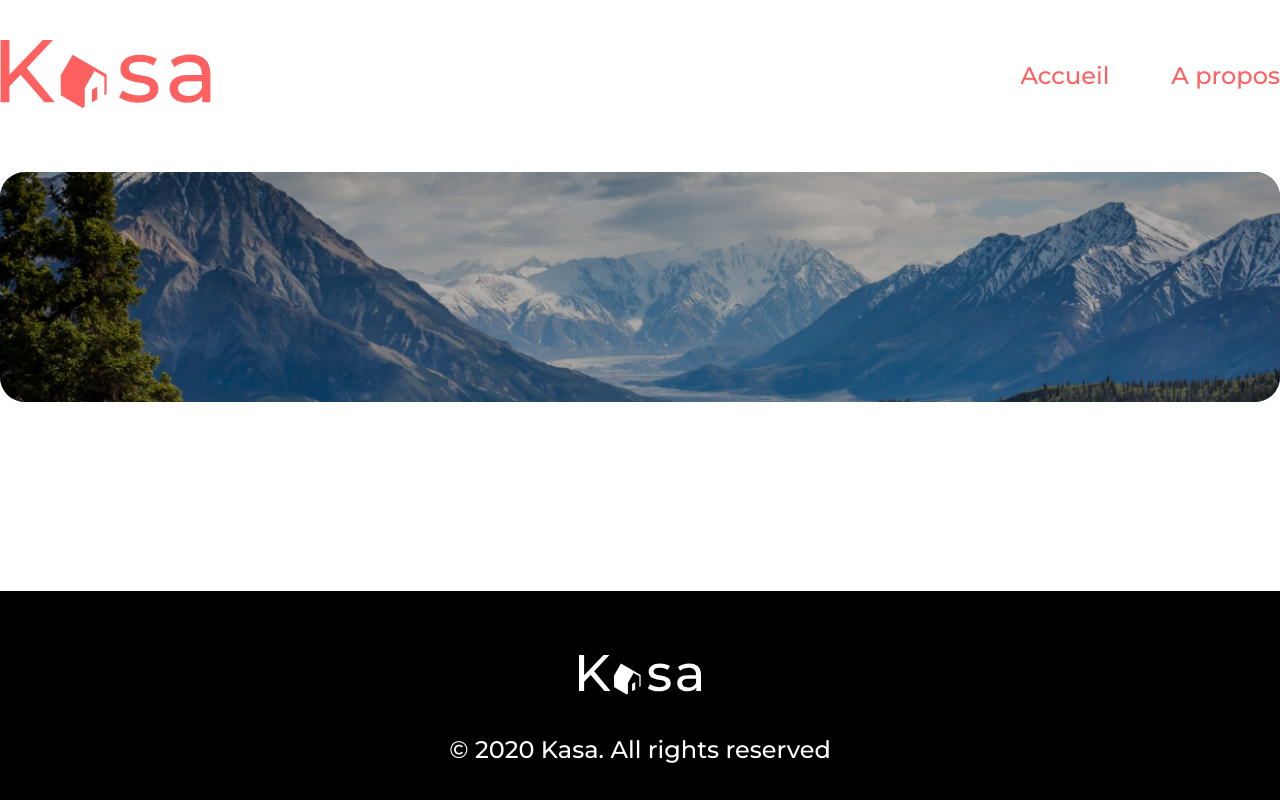
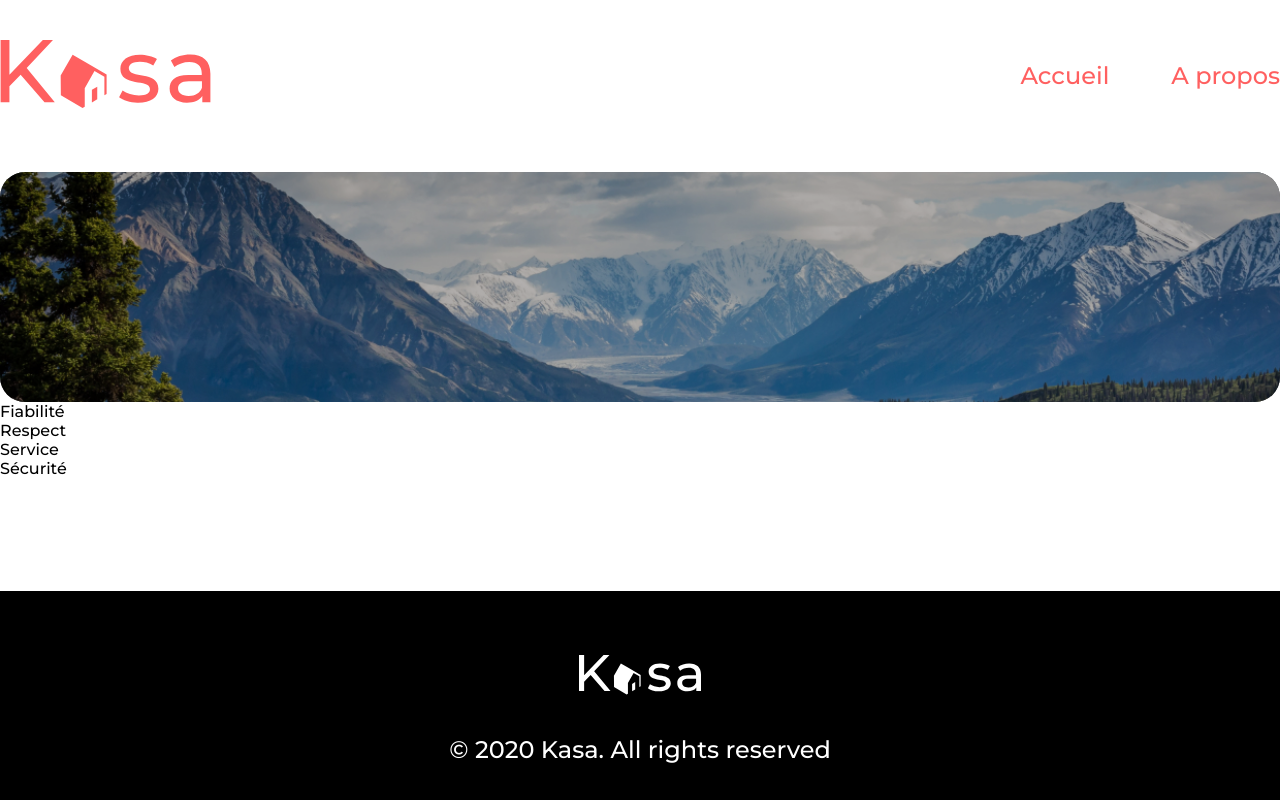
Before and after one commit to guillaumelhullier/kasa, a React (Create React App) app in the folder kasa/: page /about in a window 1280 px wide. Built offline with nearby package versions, Linux system fonts and the light colour scheme.

Commit message:
Collapse

```diff
--- a/kasa/src/components/Collapse/Collapse.jsx
+++ b/kasa/src/components/Collapse/Collapse.jsx
@@ -1,7 +1,37 @@
-import React from "react";
+import React, { useState } from "react";
+import CssCollapse from "./Collapse.module.css";
+import Arrow from "../../assets/arrowIcon.svg";
 
-const Collapse = () => {
-  return <div></div>;
-};
+function Collapse({ title, text }) {
+  const [arrowUp, setArrowUp] = useState(false);
+
+  return arrowUp ? ( //Développement d'une ternaire
+    <div className={CssCollapse.collapseContainer}>
+      <div className={CssCollapse.title} onClick={() => setArrowUp(false)}>
+        {title}
+        <img
+          src={Arrow}
+          className={CssCollapse.iconUp}
+          alt="arrow up"
+          role="button"
+        />
+      </div>
+      <div className={CssCollapse.text}>{text}</div>
+    </div>
+  ) : (
+    //Chargement du hooks useState
+    <div className={CssCollapse.collapseContainer}>
+      <div className={CssCollapse.title} onClick={() => setArrowUp(true)}>
+        {title}
+        <img
+          src={Arrow}
+          className={CssCollapse.iconDown}
+          alt="arrow down"
+          role="button"
+        />
+      </div>
+    </div>
+  );
+}
 
 export default Collapse;
```
Also changed, not shown: kasa/src/assets/arrowIcon.svg (added), kasa/src/components/Collapse/Collapse.module.css (added).
